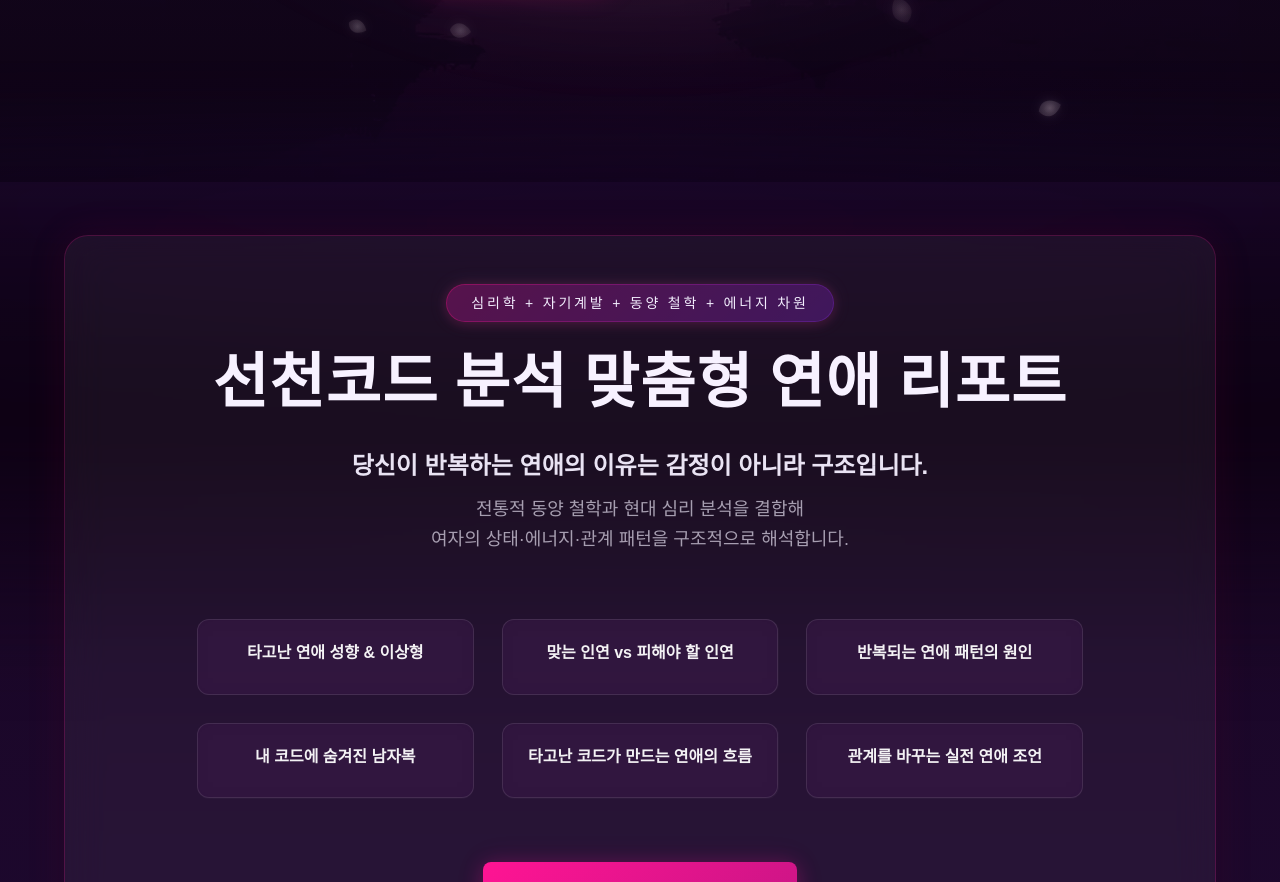
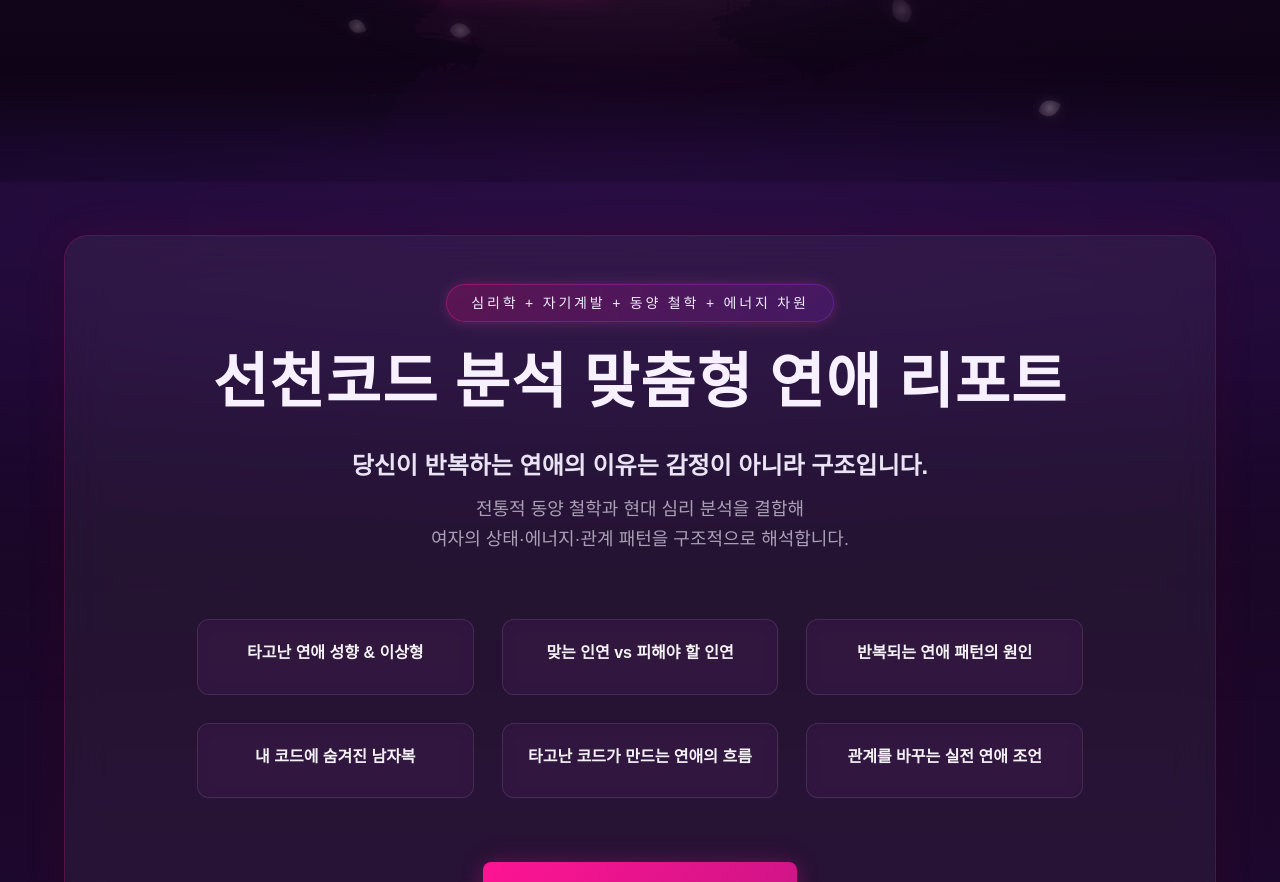
Before and after one commit to woolbo100/buzasun, a Next.js app: page / in a window 1280 px wide. Shown: the part 718-1600 px from the top of the page. Built offline with nearby package versions, Linux system fonts and the light colour scheme.

Commit message:
update design

```diff
--- a/app/page.tsx
+++ b/app/page.tsx
@@ -60,20 +60,22 @@ export default function Home() {
             height: '560px',
             transform: 'translateY(140px)',
             background: `
+              radial-gradient(ellipse 180% 95% at 50% 15%,
+                rgba(80, 30, 140, 0.35) 0%,
+                rgba(60, 20, 120, 0.28) 30%,
+                rgba(40, 12, 90, 0.20) 50%,
+                rgba(26, 7, 38, 0.12) 70%,
+                rgba(18, 0, 20, 0.00) 85%
+              ),
               linear-gradient(to bottom,
-                rgba(10, 0, 14, 0.00) 0%,
-                rgba(10, 0, 14, 0.55) 25%,
-                rgba(10, 0, 14, 0.85) 55%,
-                rgba(10, 0, 14, 0.00) 100%
-              ),
-              radial-gradient(ellipse 170% 90% at 50% 18%,
-                rgba(60, 15, 110, 0.20) 0%,
-                rgba(35, 8, 70, 0.18) 35%,
-                rgba(18, 0, 20, 0.00) 75%
+                rgba(26, 7, 38, 0.00) 0%,
+                rgba(26, 7, 38, 0.25) 40%,
+                rgba(20, 6, 31, 0.18) 65%,
+                rgba(13, 0, 16, 0.00) 100%
               )
             `,
             filter: 'blur(34px)',
-            opacity: 0.95,
+            opacity: 0.9,
             mixBlendMode: 'normal',
           }}
         />
```
